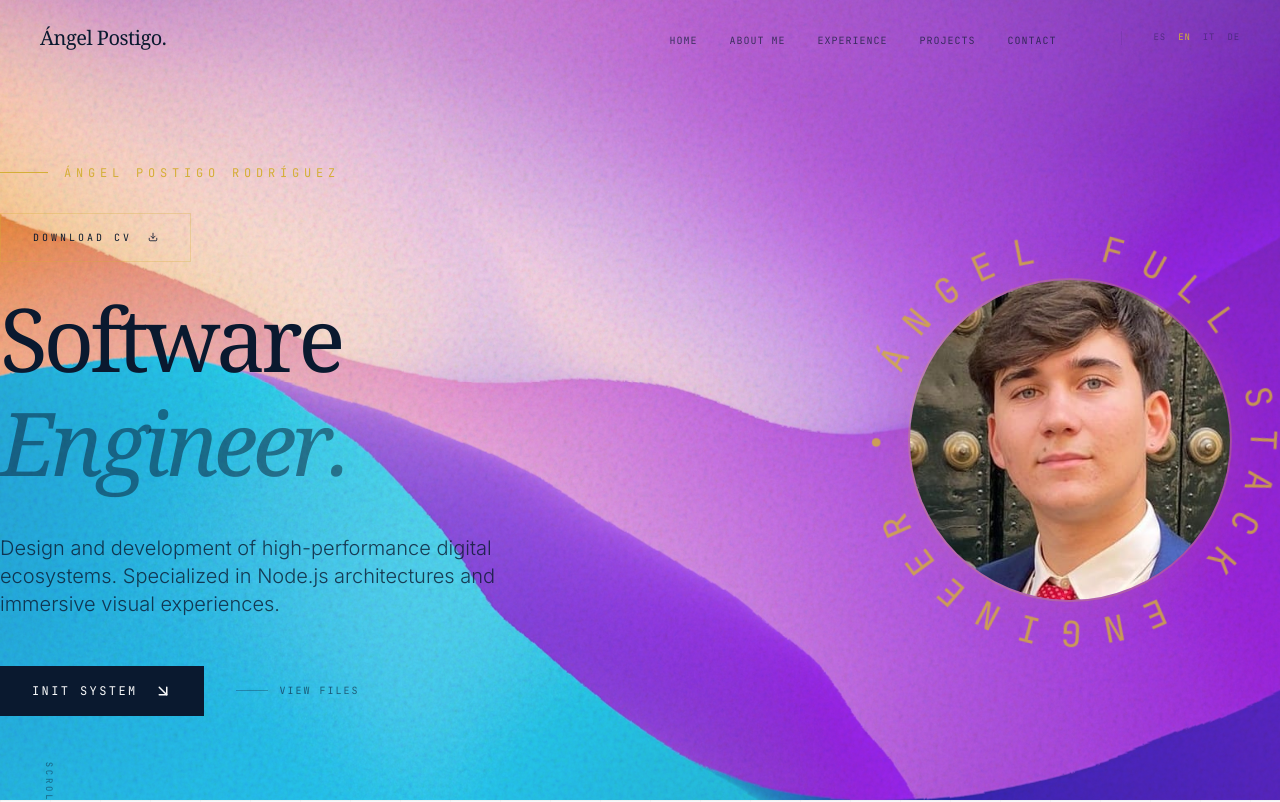
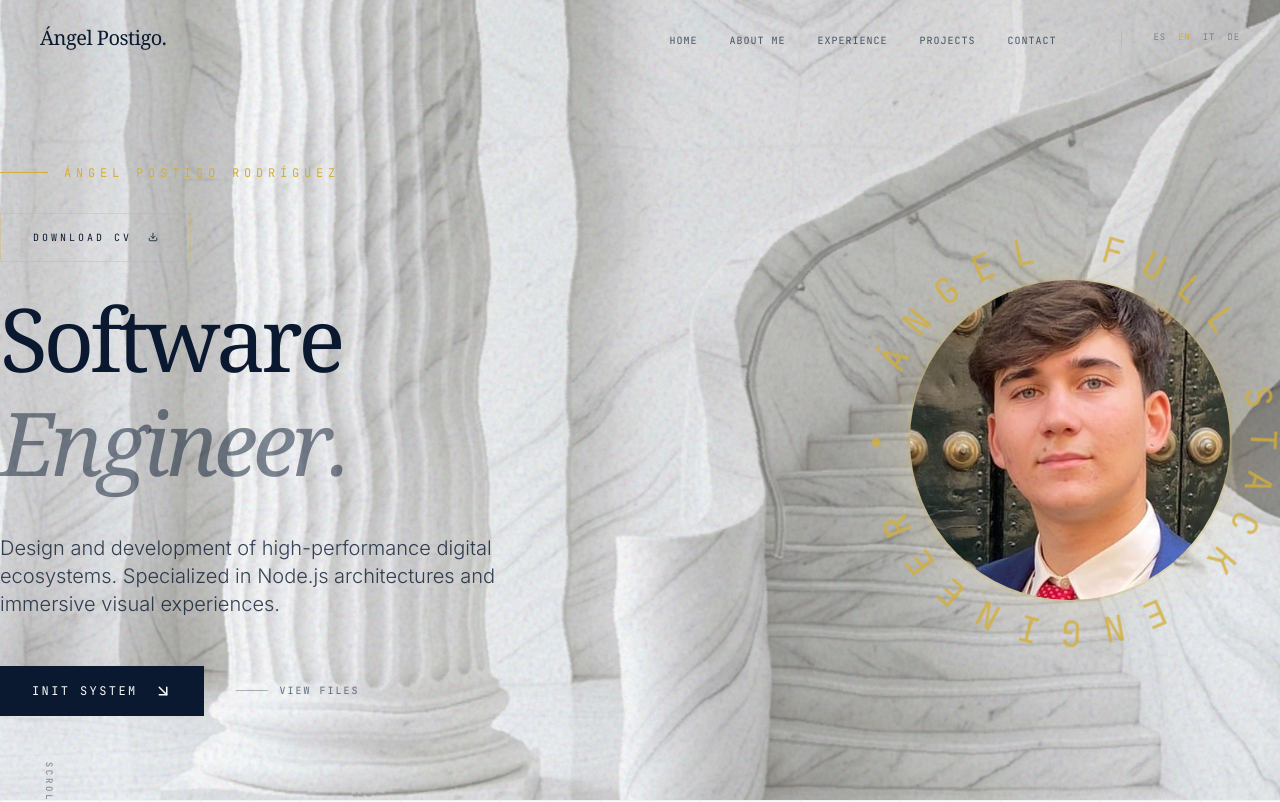
Before and after one commit to puyi27/Porfolio-APR, a React (Vite) app: page / in a window 1280 px wide. Shown: the top 802 px of the page. Built offline with nearby package versions, Linux system fonts and the light colour scheme.

Commit message:
style: apply new AI-generated architectural marble background

```diff
--- a/src/components/AmbientLight.jsx
+++ b/src/components/AmbientLight.jsx
@@ -32,7 +32,7 @@ const AmbientLight = () => {
         <div
           className="absolute inset-[-10%] w-[120%] h-[120%] animate-tide opacity-[0.85]"
           style={{
-            backgroundImage: `url("/marble-bg.jpg?v=2")`,
+            backgroundImage: `url("/marble-bg.png?v=3")`,
             backgroundSize: 'cover',
             backgroundPosition: 'center',
             filter: 'url(#liquidTide)'
```
Also changed, not shown: public/marble-bg.jpg (deleted), public/marble-bg.png (added).
